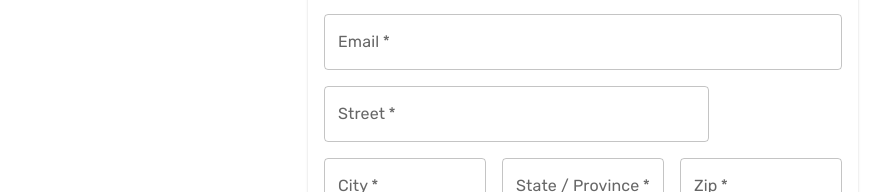
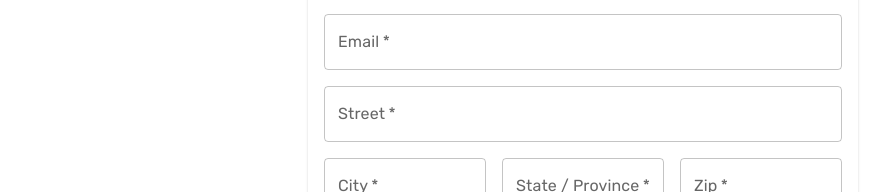
Before and after one commit to dellydel/student-tracker, a React (Create React App) app in the folder front-end/: page /register/1 in a window 1280 px wide. Shown: the part 211-403 px from the top of the page, without its empty margins (57-947 px from the left). Built offline with nearby package versions, Linux system fonts and the light colour scheme.

Commit message:
StreetField

```diff
--- a/front-end/src/pages/RegisterCourse.js
+++ b/front-end/src/pages/RegisterCourse.js
@@ -156,7 +156,7 @@ const RegisterCourse = () => {
 									onChange={(event) => setEmail(event.target.value)}
 								/>
 							</Grid>
-							<Grid xs={12} sm={9} item>
+							<Grid xs={12} item>
 								<TextField
 									label="Street"
 									name="street"
```
